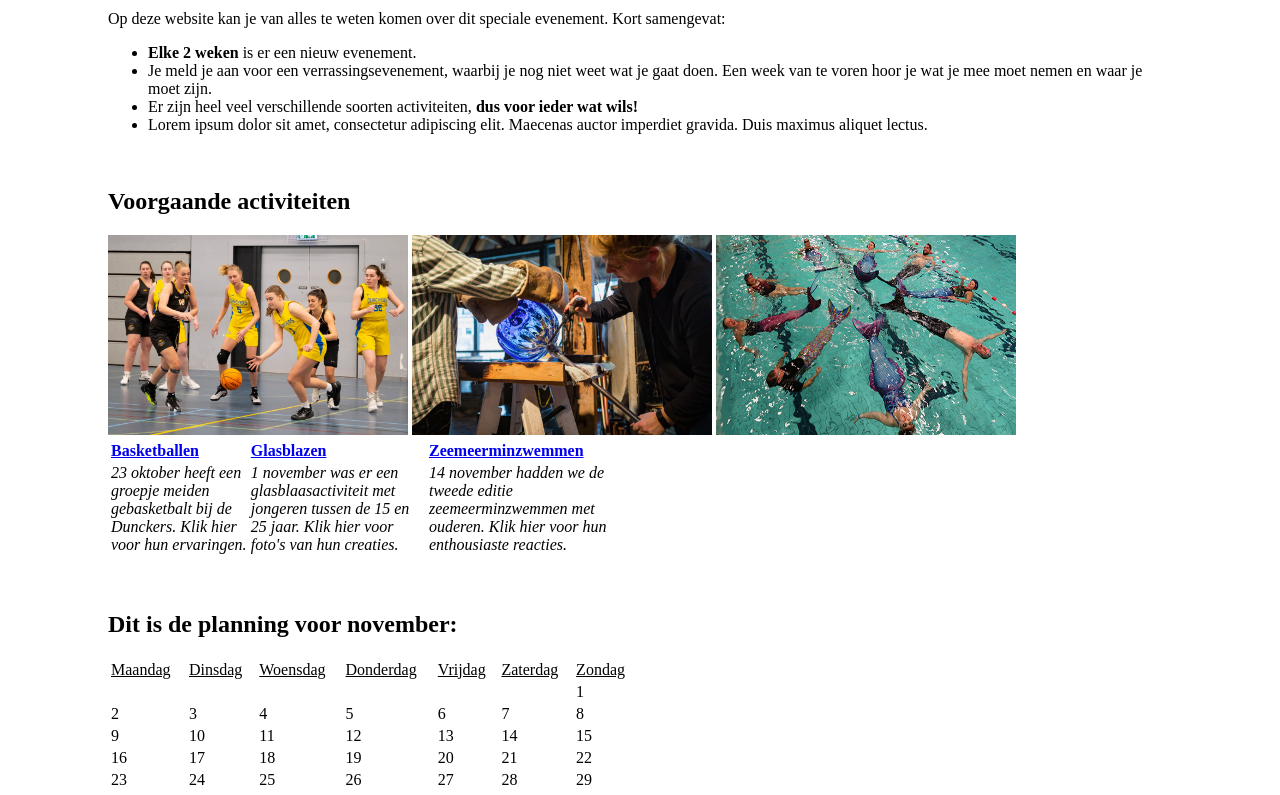
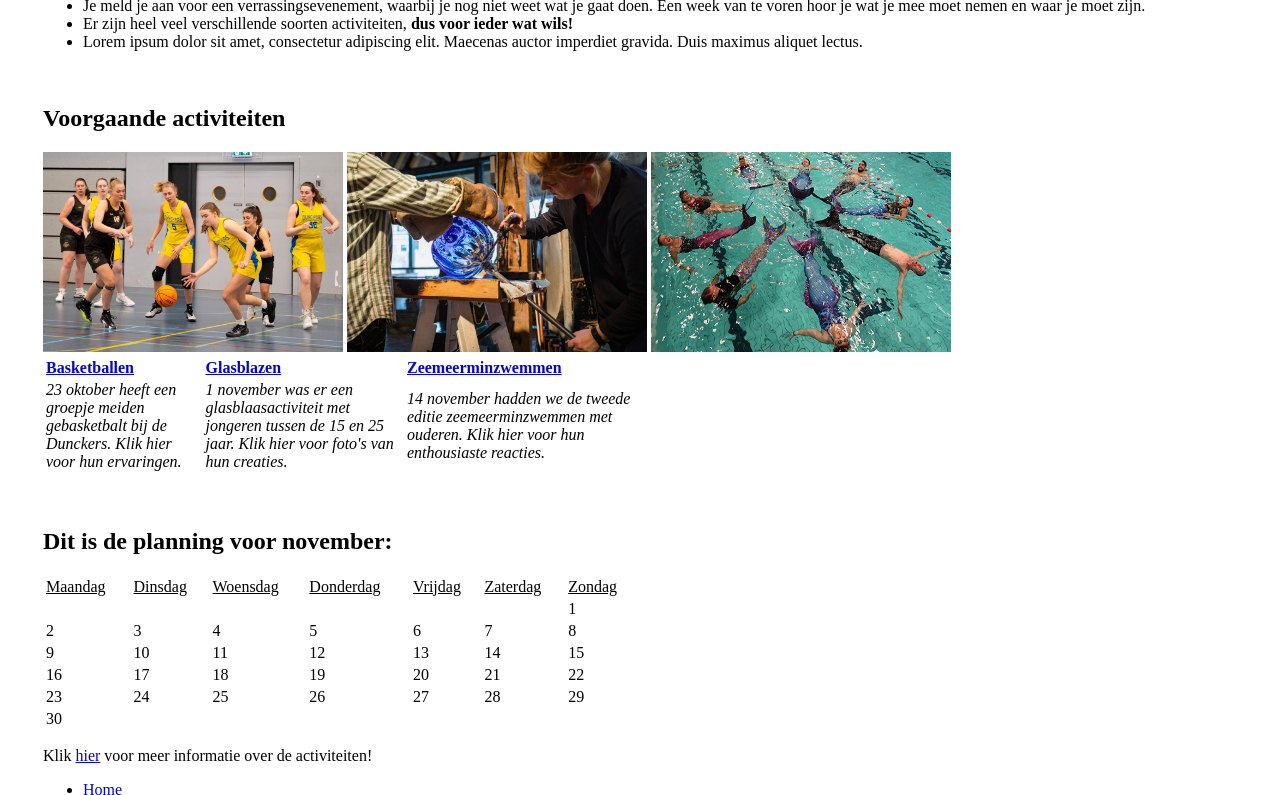
Before and after one commit to 199700-EC/html-weekopdracht-2-bouwen, a plain HTML site: page index.html in a window 1280 px wide. Shown: the part 178-973 px from the top of the page. Drawn offline with Linux system fonts and the light colour scheme.

Commit message:
WebLab Run 27-11-2026 12:08:29 (UTC+01:00)

```diff
--- a/index.html
+++ b/index.html
@@ -11,7 +11,7 @@
   <title>Schoolevenement</title>
 </head>
 
-<body style="padding: 100px">
+<body style="padding: 35px">
     <h1>Meld je nu aan voor een verrassingsevenement!</h1>
     <p>Op deze website kan je van alles te weten komen over dit speciale evenement. Kort samengevat:</p>
     <ul>
```
Also changed, not shown: 1 other file.
